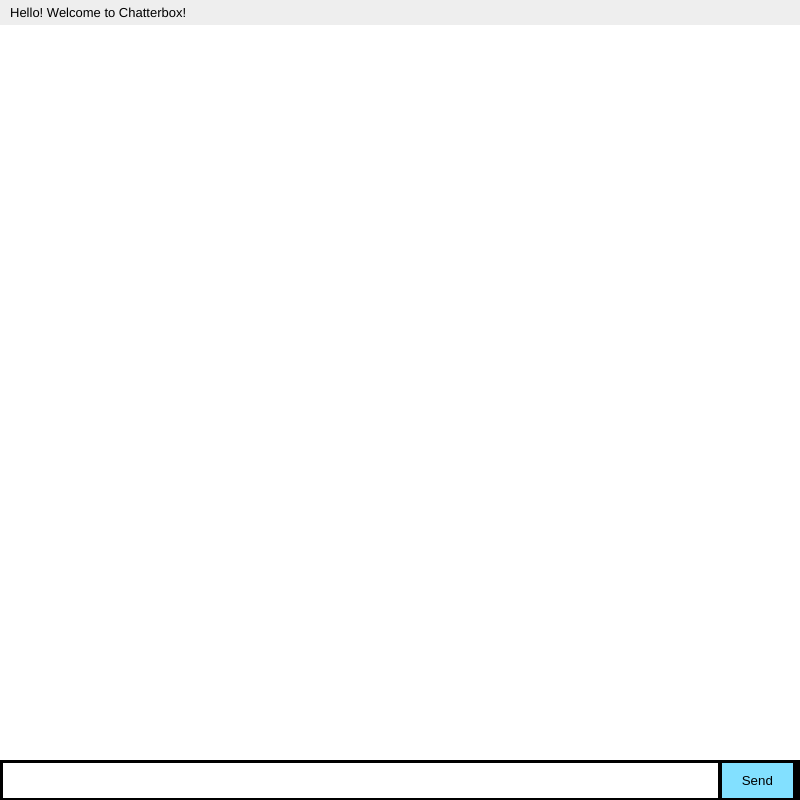
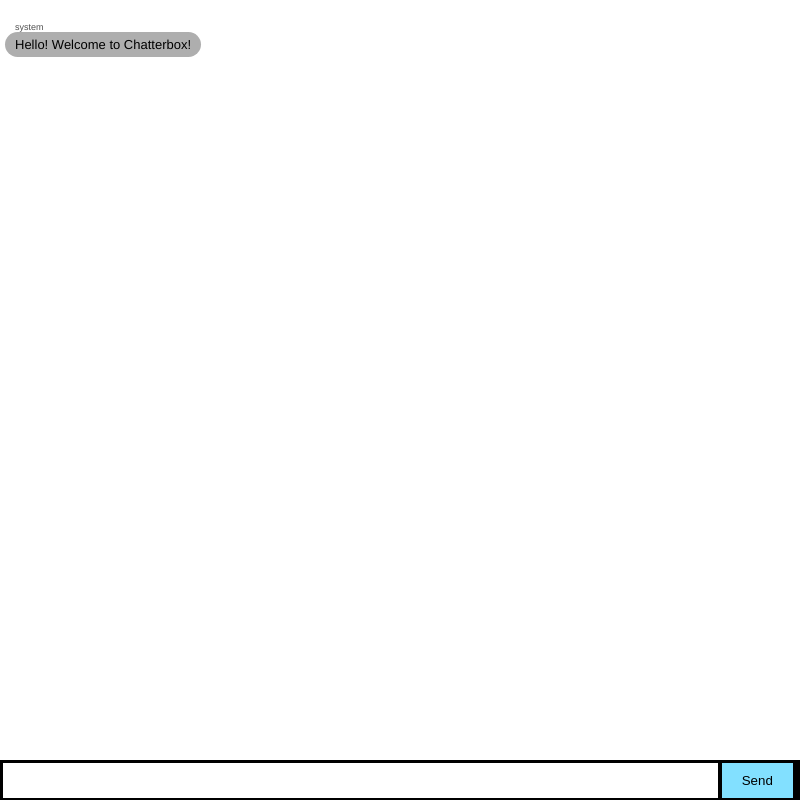
Before and after one commit to Real-CYOSP/Chatterbox-Desktop, an Electron app: page index.html in a window 800 px wide. Drawn offline with Linux system fonts and the light colour scheme; no server answers.

Commit message:
Updated styling to look like a chat application

```diff
--- a/index.html
+++ b/index.html
@@ -9,9 +9,37 @@
       div.input-area { height: 40px; background: #000; padding: 3px; position: fixed; bottom: 0; width: 100%; }
       div.input-area input { border: 0; padding: 10px; width: 90%; margin-right: .5%; }
       div.input-area button { width: 9%; background: rgb(130, 224, 255); border: none; padding: 10px; }
-      #messages { list-style-type: none; margin: 0; padding: 0; height: calc(100vh - 40px); overflow: scroll}
-      #messages li { padding: 5px 10px; }
-      #messages li:nth-child(odd) { background: #eee; }
+      #messages {
+        list-style-type: none;
+        margin: 0;
+        padding: 1rem 0;
+        height: calc(100vh - 40px);
+        overflow: scroll;
+      }
+      #messages li {
+        padding: 5px 10px;
+        margin: 1rem 5px 1px;
+        clear: both;
+        position: relative;
+        float: left;
+        max-width: 50%;
+        background: #aeaeae;
+        color: #000;
+        border-radius: 15px;
+      }
+      #messages li:not(.self)::before {
+        content: attr(data-author);
+        position: absolute;
+        font-size: 9px;
+        top: -10px;
+        color: #505050;
+      }
+      #messages li.self {
+        color: #fff;
+        background: #2fa3ff;
+        float: right;
+        margin: 1px 5px;
+      }
     </style>
   </head>
   <body>
--- a/index.js
+++ b/index.js
@@ -128,11 +128,35 @@
 Post: null
 Purpose: takes in a string and presents it to the user in chat
 */
-function print( /*String*/ msg) {
+function print( /*String*/ msg, username, timestamp) {
     let li = document.createElement('li');
-    li.innerText = msg;
+    li.innerHTML = msg;
+
+    username = username || 'system';
+
+    li.setAttribute('data-author', username);
+
+    timestamp = timestamp ? new Date(timestamp) : new Date();
+
+    timestamp = [
+        timestamp.getMonth()+1,
+        timestamp.getDate(),
+        timestamp.getFullYear()
+    ].join('/') + ' ' +
+    [
+        timestamp.getHours(),
+        timestamp.getMinutes(),
+        timestamp.getSeconds()
+    ].join(':');
+
+    li.setAttribute('data-timestamp', timestamp);
+
+    if (username === window.username) {
+        li.classList.add('self');
+    }
 
     document.getElementById('messages').appendChild(li);
+    document.getElementById('messages').scrollTo(0, document.getElementById('messages').scrollHeight);
 }
 
 /*
@@ -143,21 +167,7 @@
 function printMessages( /*Array<Object>*/ arr) {
     arr.map(msg => {
         if (msg[1] === 'ALL' || msg[1] === window.username) {
-            let date = new Date(msg[2] * 1000);
-            date = [
-                date.getMonth()+1,
-                date.getDate(),
-                date.getFullYear()
-            ].join('/') + ' ' +
-            [
-                date.getHours(),
-                date.getMinutes(),
-                date.getSeconds()
-            ].join(':');
-
-            let str = `[${date}] ${msg[0]} : ${msg[3]}`;
-
-            print(str);
+            print(msg[3], msg[0], msg[2] * 1000);
         }
     });
 }
```
